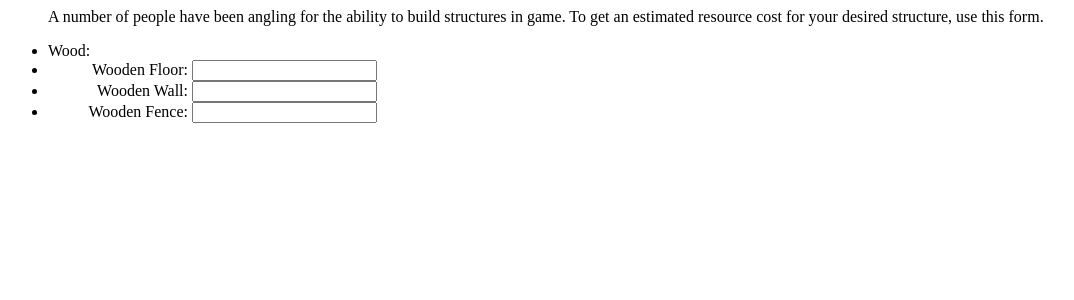
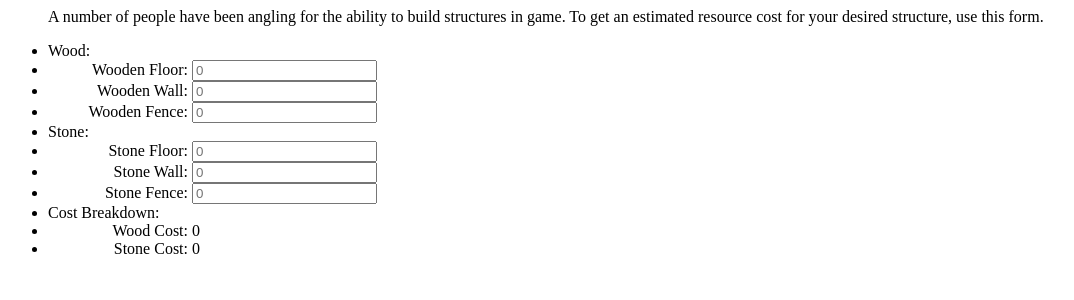
Before and after one commit to jsrn/ProjectBrainsPages, a PHP site: page /buildcost/buildcost.php in a window 1280 px wide. Shown: the top 300 px of the page, without its empty margins (0-1074 px from the left). Run offline with PHP 8.4, Linux system fonts and the light colour scheme.

Commit message:
calculate costs

```diff
--- a/app/buildcost/buildcost.php
+++ b/app/buildcost/buildcost.php
@@ -8,15 +8,39 @@
 	</li>
 	<li>
 		<label for="wood-floor">Wooden Floor:</label>
-		<input id="wood-floor">
+		<input data-material="wood" data-cost="25" id="wood-floor" placeholder="0">
 	</li>
 	<li>
 		<label for="wood-wall">Wooden Wall:</label>
-		<input id="wood-wall">
+		<input data-material="wood" data-cost="100" id="wood-wall" placeholder="0">
 	</li>
 	<li>
 		<label for="wood-fence">Wooden Fence:</label>
-		<input id="wood-fence">
+		<input data-material="wood" data-cost="40" id="wood-fence" placeholder="0">
+	</li>
+	<li>
+		Stone:
+	</li>
+	<li>
+		<label for="stone-floor">Stone Floor:</label>
+		<input data-material="stone" data-cost="25" id="stone-floor" placeholder="0">
+	</li>
+	<li>
+		<label for="stone-wall">Stone Wall:</label>
+		<input data-material="stone" data-cost="100" id="stone-wall" placeholder="0">
+	</li>
+	<li>
+		<label for="stone-fence">Stone Fence:</label>
+		<input data-material="stone" data-cost="40" id="stone-fence" placeholder="0">
+	</li>
+	<li>
+		Cost Breakdown:
+	</li>
+	<li>
+		<label>Wood Cost:</label> <span id="wood-cost">0</span>
+	</li>
+	<li>
+		<label>Stone Cost:</label> <span id="stone-cost">0</span>
 	</li>
 </ul>
 
```
Also changed, not shown: public/js/buildcost.js (added, +28 -0 lines).
